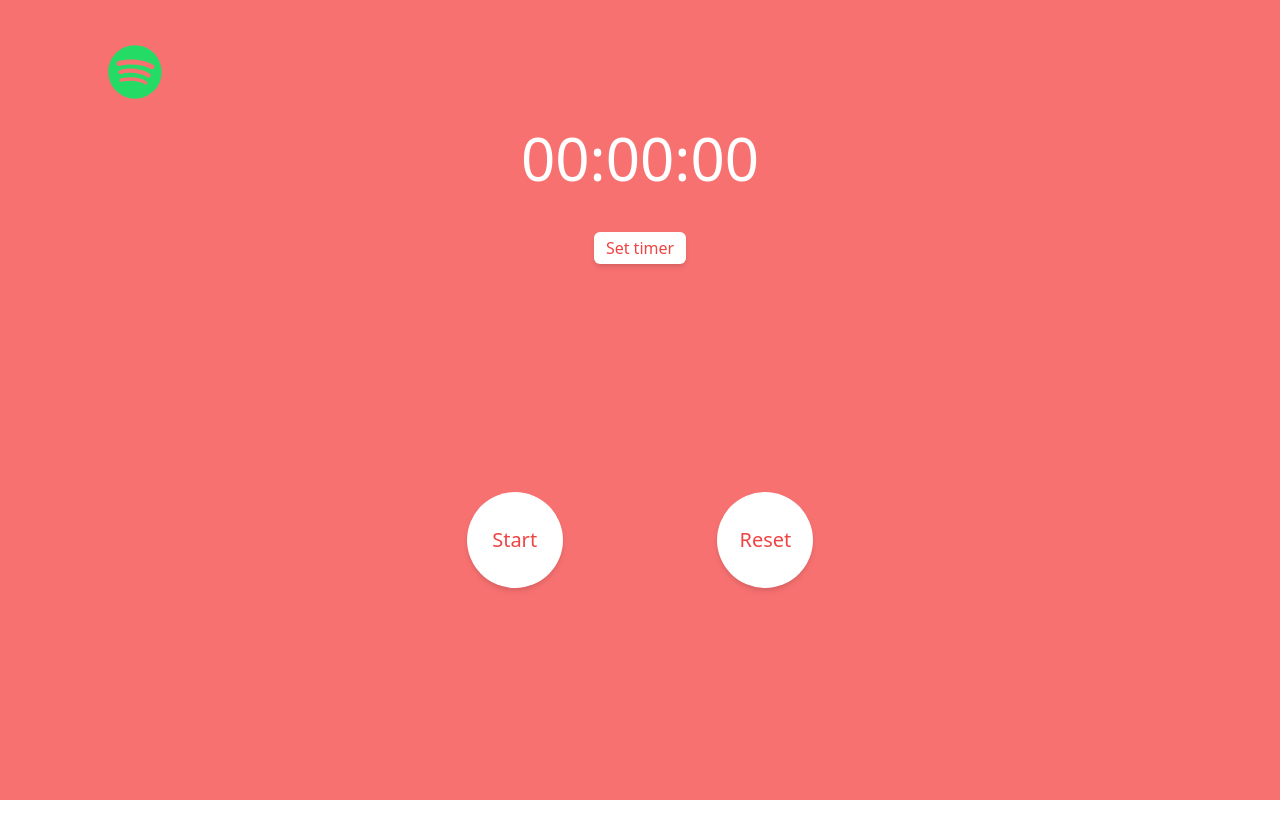
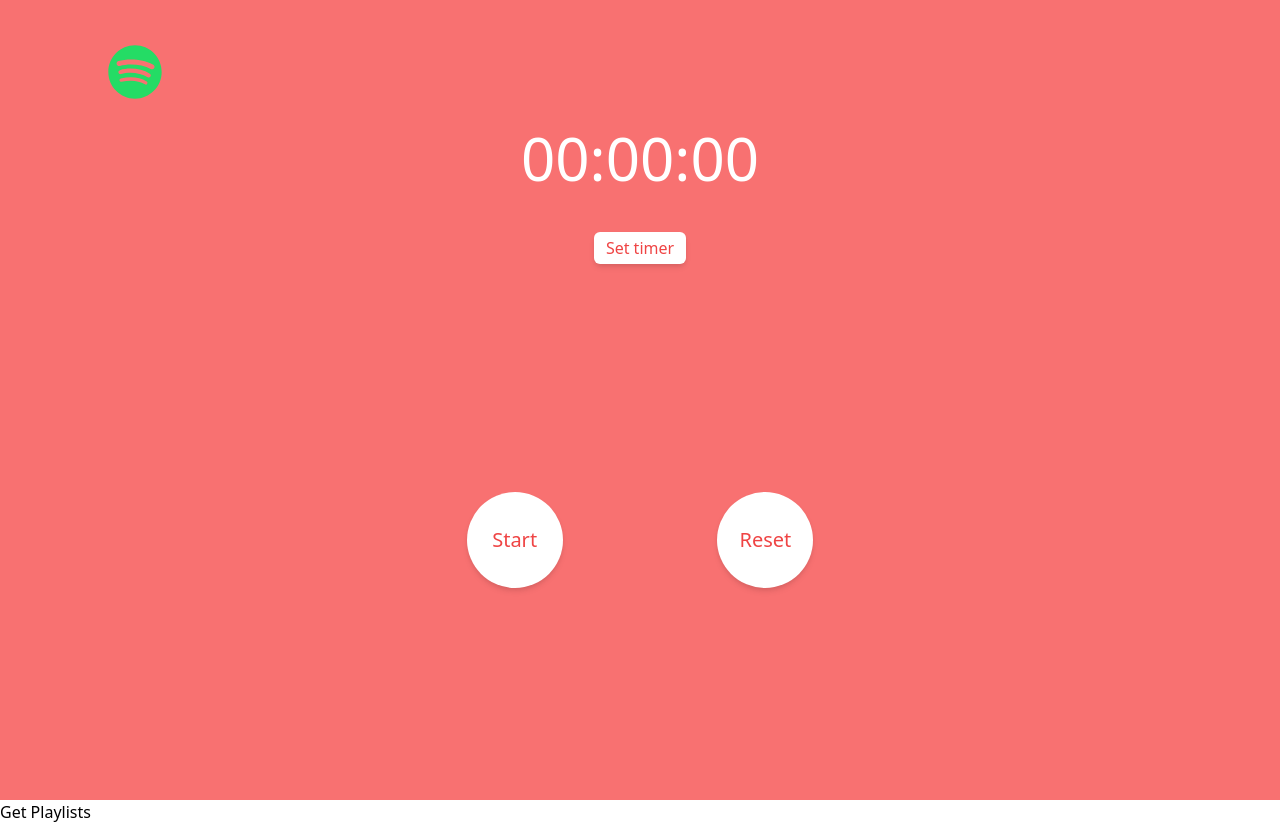
Before and after one commit to jadeasmus/web-timer, a React (Create React App) app: page / in a window 1280 px wide. Before the commit the page ends 800 px from the top, so only its background shows below. Built offline with nearby package versions, Linux system fonts and the light colour scheme; no server answers.

Commit message:
accessing playlists

```diff
--- a/src/App.js
+++ b/src/App.js
@@ -1,12 +1,14 @@
 import './App.css';
 import Timer from './components/Timer';
 import SpotifyLogin from './components/SpotifyLogin';
+import GetUserInfo from './components/GetUserInfo';
 
 function App() {
   return (
     <>
       <Timer />
       <SpotifyLogin />
+      <GetUserInfo />
     </>
 
   );
--- /dev/null
+++ b/src/components/GetUserInfo.js
@@ -0,0 +1,37 @@
+import axios from 'axios'
+import { useState, useEffect } from 'react';
+
+const GetUserInfo = () => {
+
+    const [token, setToken] = useState('')
+    const [data, setData] = useState({})
+
+    const playlists_endpoint = "https://api.spotify.com/v1/playlists"
+
+    // grab access token from local storage
+    useEffect(() => {
+        if (localStorage.getItem("accessToken")) {
+            setToken(localStorage.getItem("accessToken"))
+        }
+    }, []) // only runs once with empty array dependency
+
+    const handleGetPlaylists = () => {
+        axios.get(playlists_endpoint, {
+            headers: {
+                'Authorization': 'Bearer ' + token
+            }
+        })
+        .then((response) => {
+            setData(response.data)
+        })
+        .catch((error) => {
+            console.log(error)
+        })
+    }
+
+    return (
+        <button onClick={handleGetPlaylists}>Get Playlists</button>
+     );
+}
+
+export default GetUserInfo;
--- a/src/components/SpotifyLogin.js
+++ b/src/components/SpotifyLogin.js
@@ -38,6 +38,13 @@ const SpotifyLogin = () => {
             // get variables from url
             const { access_token, expires_in, token_type } = getReturnedParams(window.location.hash)
             console.log({ access_token })
+
+            // store items in local memory
+            localStorage.clear()
+            localStorage.setItem("accessToken", access_token)
+            localStorage.setItem("expiresIn", expires_in)
+            localStorage.setItem("tokenType", token_type)
+
         }
     })
 
```
